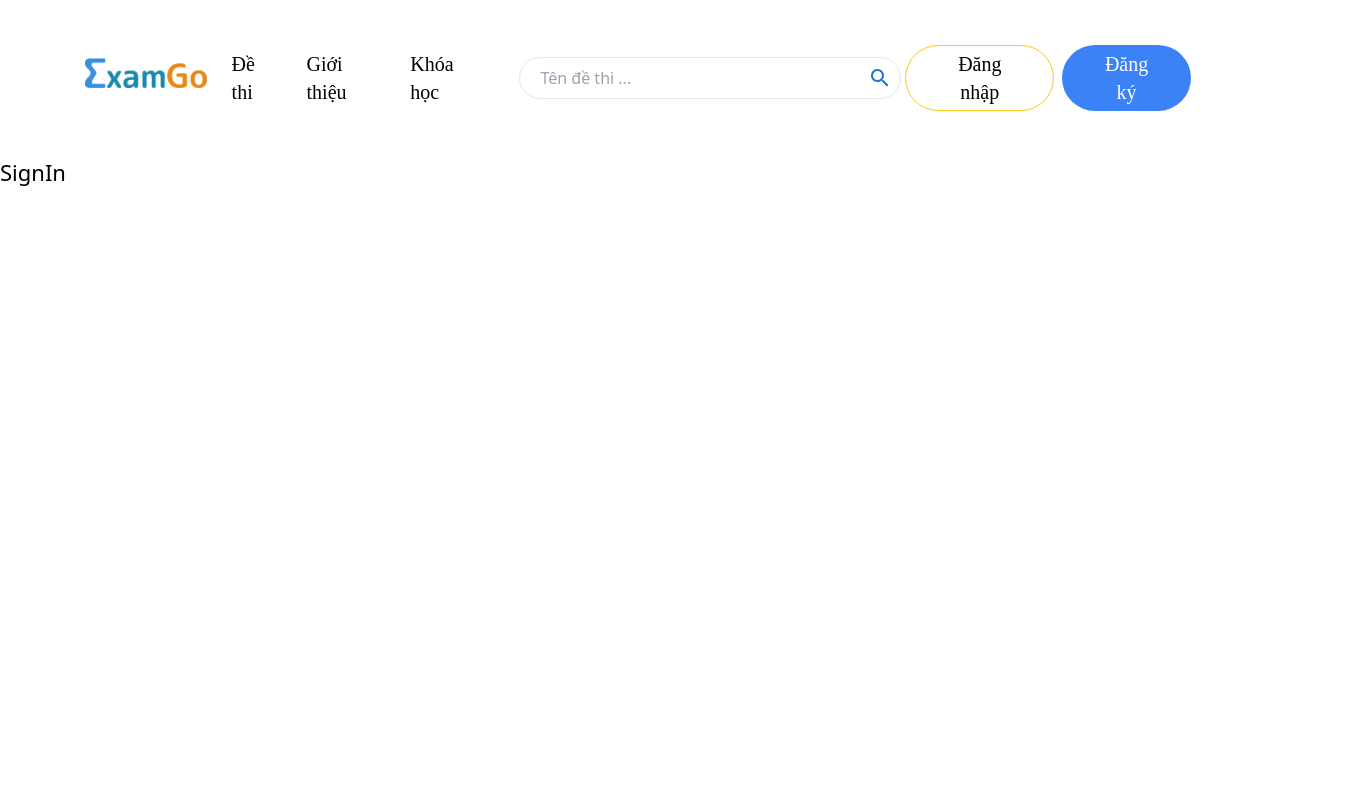
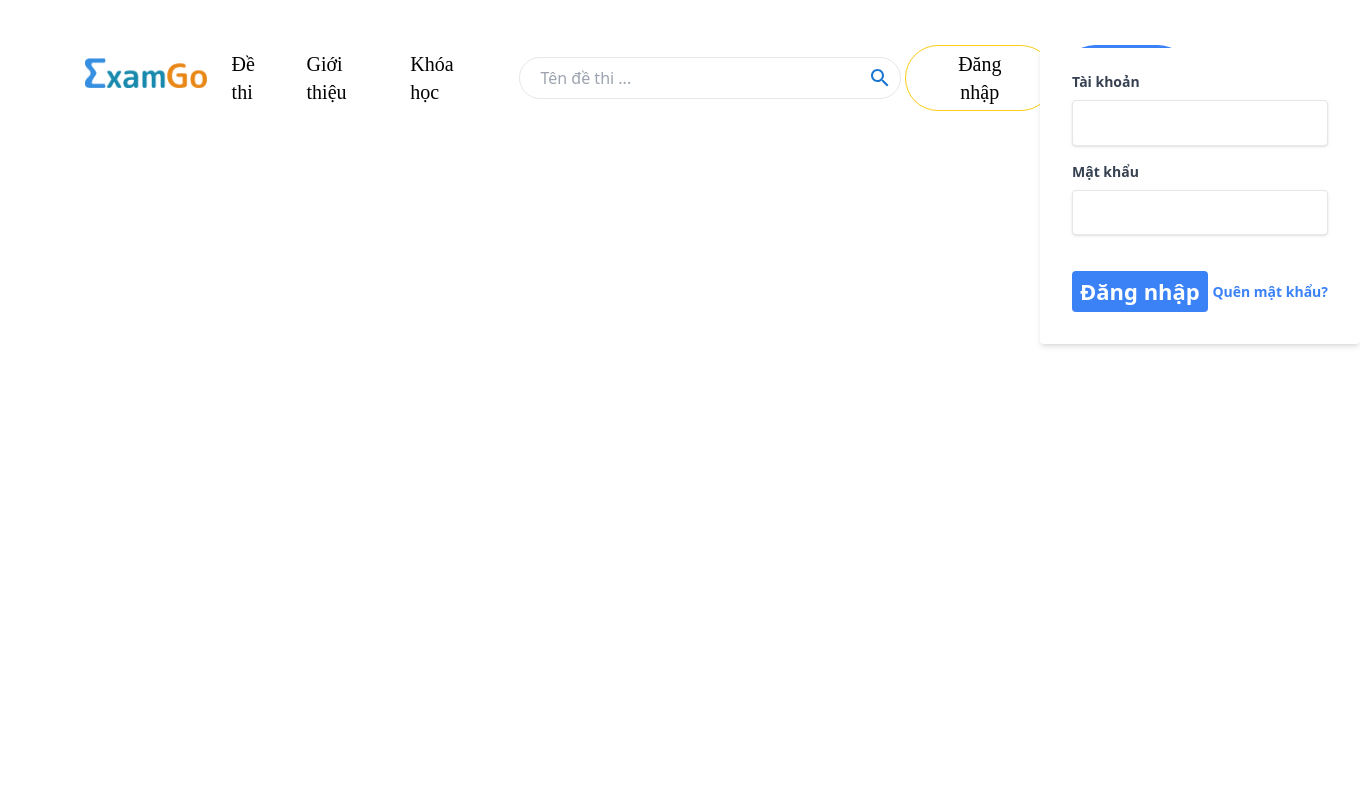
Before and after one commit to dungnguyenq1w2/ExamGo, a React (Create React App) app in the folder front-end/: page /auth/signin in a window 1280 px wide. Shown: the top 800 px of the page, 1360 px wide, since content can reach past the window. Built offline with nearby package versions, Linux system fonts and the light colour scheme.

Commit message:
add sign-in page

```diff
--- a/front-end/src/features/Auth/pages/SignIn.jsx
+++ b/front-end/src/features/Auth/pages/SignIn.jsx
@@ -1,7 +1,107 @@
-import React from 'react';
+import React from "react";
+// import { useForm } from "react-hook-form";
+// import { useDispatch } from "react-redux";
+// import { login } from "../store/slices/userSlice";
+// import axios from "axios";
+import { useState } from "react";
+// import Cookies from "universal-cookie";
+// import authApi from "../pages/api/authApi";
+function SignIn() {
+    // const dispatch = useDispatch();
+    // const { register, handleSubmit } = useForm();
+    const [error, setError] = useState();
 
-function SignIn() {
-	return <div>SignIn</div>;
+    // const onSubmit = (data) => {
+    //     const handleLogin = async () => {
+    //         try {
+    //             const url = `${process.env.NEXT_PUBLIC_API_URL}/login`;
+    //             const res = await axios.post(url, data);
+    //             //const res = await authApi.login(data);
+
+    //             if (res.data.message === "Success") {
+    //                 localStorage.setItem(
+    //                     "REFRESH_TOKEN",
+    //                     res.data.refreshToken
+    //                 );
+    //                 const cookies = new Cookies();
+
+    //                 cookies.set("access_token", res.data.refreshToken, {
+    //                     path: "/",
+    //                 });
+
+    //                 const user = res.data.user;
+    //                 const action = login(user);
+    //                 dispatch(action);
+    //             } else {
+    //             }
+    //         } catch (error) {
+    //             if (error.toString().includes("401")) setError("Sai mật khẩu");
+    //             else if (error.toString().includes("406"))
+    //                 setError("Tài khoản không tồn tại");
+    //             console.log("Failed to login", error);
+    //         }
+    //     };
+    //     handleLogin();
+    // };
+
+    return (
+        <>
+            <div className="w-72 sm:w-80 max-w-xs absolute top-12 -right-20">
+                <form
+                    // onSubmit={handleSubmit(onSubmit)}
+                    className="bg-white shadow-md rounded px-8 pt-6 pb-8 mb-4"
+                >
+                    <div className="mb-4">
+                        <label
+                            className="block text-gray-700 text-sm font-bold mb-2"
+                            htmlFor="email"
+                        >
+                            Tài khoản
+                        </label>
+                        <input
+                            className="shadow appearance-none border rounded w-full py-2 px-3 text-gray-700 leading-tight focus:outline-none focus:shadow-outline"
+                            id="email"
+                            // {...register("email", (require = true))}
+                            type="text"
+                        />
+                    </div>
+                    <div className="mb-6">
+                        <label
+                            className="block text-gray-700 text-sm font-bold mb-2"
+                            htmlFor="password"
+                        >
+                            Mật khẩu
+                        </label>
+                        <input
+                            className="shadow appearance-none border rounded w-full py-2 px-3 text-gray-700 mb-3 leading-tight focus:outline-none focus:shadow-outline"
+                            id="password"
+                            // {...register("password", (require = true))}
+                            type="password"
+                        />
+                        {error && (
+                            <span className="text-sm bg-red-200 py-1 px-2 rounded text-red-900 font-semibold">
+                                {error}
+                            </span>
+                        )}
+                    </div>
+                    <div className="flex items-center justify-between">
+                        <button
+                            className="bg-blue-500 hover:bg-blue-700 text-white font-bold px-2 py-1 rounded focus:outline-none focus:shadow-outline relative before:absolute before:top-0 before:left-0 before:w-full before:h-full before:border-2 before:border-transparent before:rounded before:tranform hover:before:scale-x-110 hover:before:scale-y-125 before:transition before:ease-out hover:before:border-blue-500"
+                            type="submit"
+                        >
+                            Đăng nhập
+                        </button>
+                        <a
+                            className="inline-block align-baseline font-bold text-sm text-blue-500 hover:text-blue-800"
+                            href="#"
+                        >
+                            Quên mật khẩu?
+                        </a>
+                    </div>
+                </form>
+            </div>
+        </>
+    );
 }
 
 export default SignIn;
--- a/front-end/src/features/Exam/components/Timer.jsx
+++ b/front-end/src/features/Exam/components/Timer.jsx
@@ -2,7 +2,7 @@ import React from "react";
 import PropTypes from "prop-types";
 
 function Timer(props) {
-	return <div>Timer</div>;
+    return <div>Timer</div>;
 }
 
 Timer.propTypes = {};
```
Also changed, not shown: front-end/src/features/Exam/components/ExamForm.jsx (+12 -4 lines), front-end/src/features/Exam/components/StateBox.jsx (+9 -1 lines), front-end/src/features/Exam/pages/TakeExam.jsx (+23 -23 lines), 4 other files (tests, documents, lock files or other folders).
